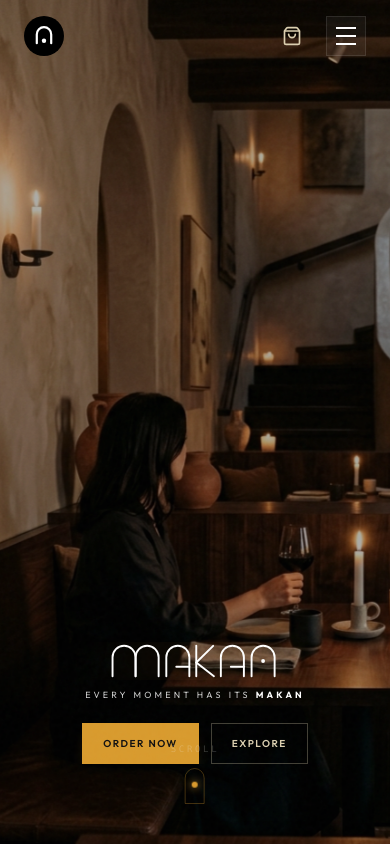
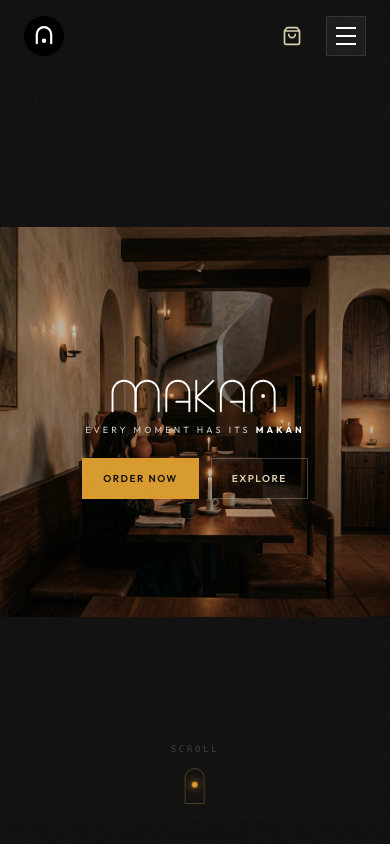
Before and after one commit to artomotivem5-alt/makan-22, a Next.js app: page / in a window 390 px wide. Shown: the top 844 px of the page. Built offline with nearby package versions, Linux system fonts and the light colour scheme.

Commit message:
Hero: center content object-contain on mobile to show full image

```diff
--- a/src/components/hero.tsx
+++ b/src/components/hero.tsx
@@ -69,7 +69,7 @@
   return (
     <section
       ref={containerRef}
-      className="relative w-full h-screen overflow-hidden flex items-end sm:items-center justify-center bg-makan-black"
+      className="relative w-full h-screen overflow-hidden flex items-center justify-center bg-makan-black"
     >
       {/* Background Image Container — Next/Image for proper viewport fill */}
       <div className="absolute inset-0 w-full h-full overflow-hidden z-0">
@@ -85,14 +85,14 @@
           />
         </div>
         {/* Mobile Background */}
-        <div className="block md:hidden w-full h-full relative">
+        <div className="block md:hidden w-full h-full relative bg-makan-black">
           <Image
             src="/hero_bg_mobile.png"
             alt="MAKAN sanctuary interior"
             fill
             priority
             sizes="100vw"
-            className="object-cover object-[25%_42%] brightness-[0.68] scale-[1.04] animate-ken-burns"
+            className="object-contain object-center brightness-[0.75]"
           />
         </div>
       </div>
@@ -112,10 +112,10 @@
         <div className="w-12 h-px bg-white/10 mt-1" />
       </div>
 
-      {/* Hero content — pushed to bottom on mobile to reveal girl above */}
+      {/* Hero content */}
       <div
         ref={contentRef}
-        className="relative z-20 text-center px-4 max-w-4xl flex flex-col items-center mb-20 sm:mb-0 sm:mt-12"
+        className="relative z-20 text-center px-4 max-w-4xl flex flex-col items-center mt-8 sm:mt-12"
       >
         {/* MAKAN Wordmark Logo */}
         <div className="overflow-hidden">
```
